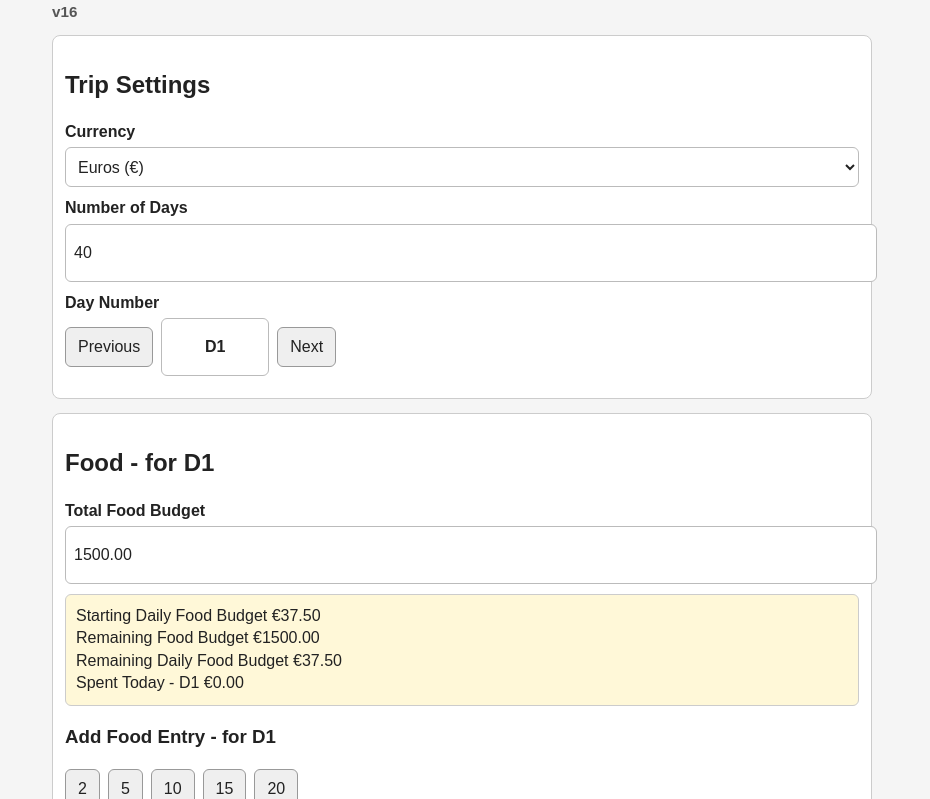
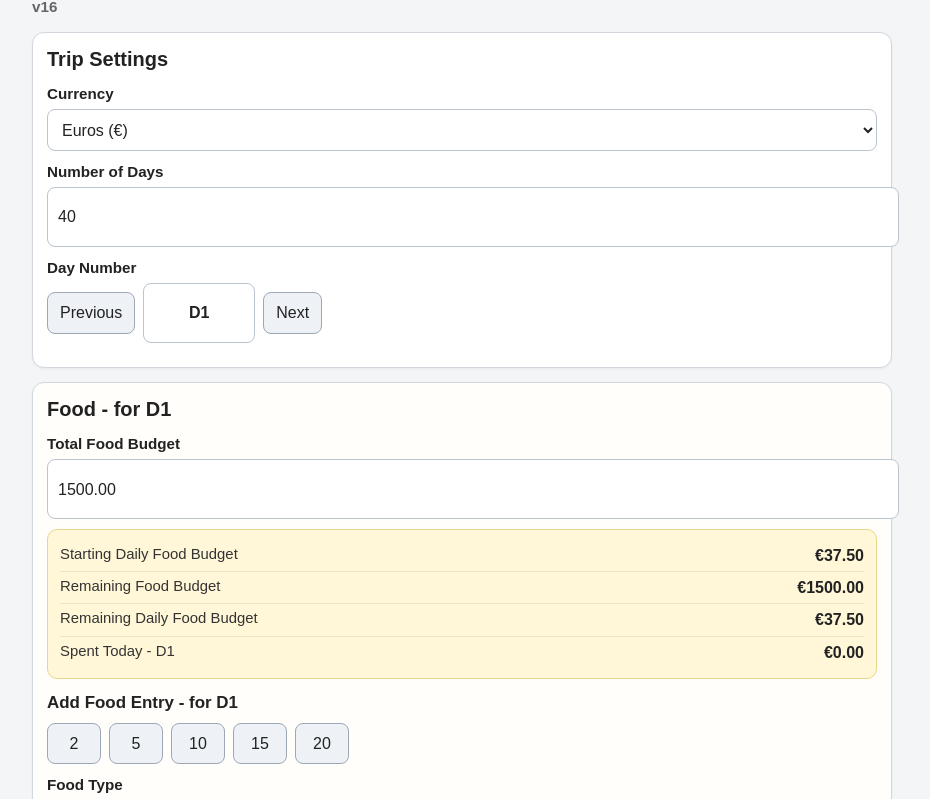
Before and after one commit to CaminoPete/CaminoBudget, a plain HTML site: page index.html in a window 1280 px wide. Shown: the part 55-854 px from the top of the page, without its empty margins (178-1108 px from the left). Drawn offline with Linux system fonts and the light colour scheme.

Commit message:
Add files via upload

```diff
--- a/css/styles.css
+++ b/css/styles.css
@@ -1,6 +1,6 @@
 /*
 Trip Budget Tracker
-Version: v15
+Version: v16
 Date: Mar 26, 2026
 File: css/styles.css
 */
@@ -15,38 +15,64 @@ body {
   padding: 0;
   font-family: Arial, Helvetica, sans-serif;
   font-size: 16px;
-  line-height: 1.4;
-  background: #f5f5f5;
+  line-height: 1.45;
+  background: #f3f5f7;
   color: #222;
 }
 
 .page {
-  max-width: 820px;
+  max-width: 860px;
   margin: 0 auto;
   padding: 12px;
 }
 
 .header {
-  margin-bottom: 12px;
+  margin-bottom: 14px;
 }
 
 .header h1 {
   margin: 0 0 4px 0;
-  font-size: 1.8rem;
+  font-size: 1.9rem;
+  line-height: 1.15;
 }
 
 .version {
   font-size: 0.95rem;
   font-weight: bold;
-  color: #555;
+  color: #666;
 }
 
 .panel {
   background: #ffffff;
-  border: 1px solid #cccccc;
-  padding: 12px;
+  border: 1px solid #d2d7dd;
+  padding: 14px;
   margin-bottom: 14px;
-  border-radius: 8px;
+  border-radius: 12px;
+  box-shadow: 0 1px 3px rgba(0, 0, 0, 0.05);
+}
+
+.panel h2 {
+  margin: 0 0 12px 0;
+  font-size: 1.25rem;
+  line-height: 1.2;
+}
+
+.panel h3 {
+  margin: 14px 0 10px 0;
+  font-size: 1.06rem;
+  line-height: 1.2;
+}
+
+.settings-panel {
+  background: #ffffff;
+}
+
+.food-panel {
+  background: #fffefb;
+}
+
+.acc-panel {
+  background: #fcfdff;
 }
 
 .field {
@@ -57,6 +83,7 @@ label {
   display: block;
   font-weight: bold;
   margin-bottom: 4px;
+  font-size: 0.95rem;
 }
 
 input,
@@ -68,20 +95,27 @@ button {
 input,
 select {
   width: 100%;
-  min-height: 40px;
-  padding: 8px;
-  border: 1px solid #bbbbbb;
-  border-radius: 6px;
+  min-height: 42px;
+  padding: 8px 10px;
+  border: 1px solid #bcc4ce;
+  border-radius: 8px;
   background: #fff;
   color: #222;
+}
+
+input:focus,
+select:focus,
+button:focus {
+  outline: 2px solid #86b3ff;
+  outline-offset: 1px;
 }
 
 button {
   min-height: 40px;
   padding: 8px 12px;
-  border: 1px solid #999999;
-  border-radius: 6px;
-  background: #efefef;
+  border: 1px solid #9da8b5;
+  border-radius: 8px;
+  background: #eef2f6;
   color: #222;
   cursor: pointer;
 }
@@ -106,25 +140,59 @@ button {
   margin-bottom: 10px;
 }
 
+.quick-amount-btn {
+  min-width: 54px;
+}
+
+.primary-btn {
+  background: #2f6fed;
+  color: #fff;
+  border-color: #2f6fed;
+}
+
+.cancel-btn {
+  background: #d9ecff;
+  color: #114c9c;
+  border-color: #8bb9f1;
+}
+
 .summary-box {
-  padding: 10px;
-  border-radius: 6px;
+  padding: 10px 12px;
+  border-radius: 10px;
   margin-bottom: 12px;
-  border: 1px solid #cccccc;
+  border: 1px solid #d6d6d6;
 }
 
 .food-box {
-  background: #fff8d8;
+  background: #fff7d8;
+  border-color: #ead687;
 }
 
 .acc-box {
   background: #eaf4ff;
+  border-color: #b8d7f4;
 }
 
-.cancel {
-  background: #d9ecff;
-  color: #114c9c;
-  border-color: #8bb9f1;
+.summary-row {
+  display: flex;
+  justify-content: space-between;
+  gap: 10px;
+  padding: 4px 0;
+  border-bottom: 1px solid rgba(0, 0, 0, 0.08);
+}
+
+.summary-row:last-child {
+  border-bottom: none;
+}
+
+.summary-label {
+  font-size: 0.93rem;
+  color: #333;
+}
+
+.summary-value {
+  font-weight: 700;
+  white-space: nowrap;
 }
 
 .hidden {
@@ -136,9 +204,8 @@ button {
   overflow-y: scroll;
   overflow-x: hidden;
   border: 2px solid #8c8c8c;
-  border-radius: 6px;
+  border-radius: 8px;
   padding: 8px;
-  background: #fcfcfc;
   -webkit-overflow-scrolling: touch;
 }
 
@@ -151,8 +218,8 @@ button {
 }
 
 .entry-card {
-  border: 1px solid #cccccc;
-  border-radius: 6px;
+  border: 1px solid #d0d6dd;
+  border-radius: 8px;
   padding: 10px;
   margin-bottom: 8px;
 }
@@ -184,13 +251,14 @@ button {
 
 .entry-meta {
   font-size: 0.92rem;
-  color: #555;
+  color: #5a5a5a;
   margin-bottom: 4px;
 }
 
 .entry-note {
   margin-bottom: 8px;
   word-break: break-word;
+  color: #333;
 }
 
 .entry-actions {
@@ -208,7 +276,7 @@ button {
 .empty-state {
   padding: 10px;
   border: 1px dashed #bbbbbb;
-  border-radius: 6px;
+  border-radius: 8px;
   background: #fafafa;
   color: #555;
 }
@@ -217,4 +285,8 @@ button {
   .entries-list {
     height: 220px;
   }
+
+  .summary-row {
+    align-items: flex-start;
+  }
 }
```
